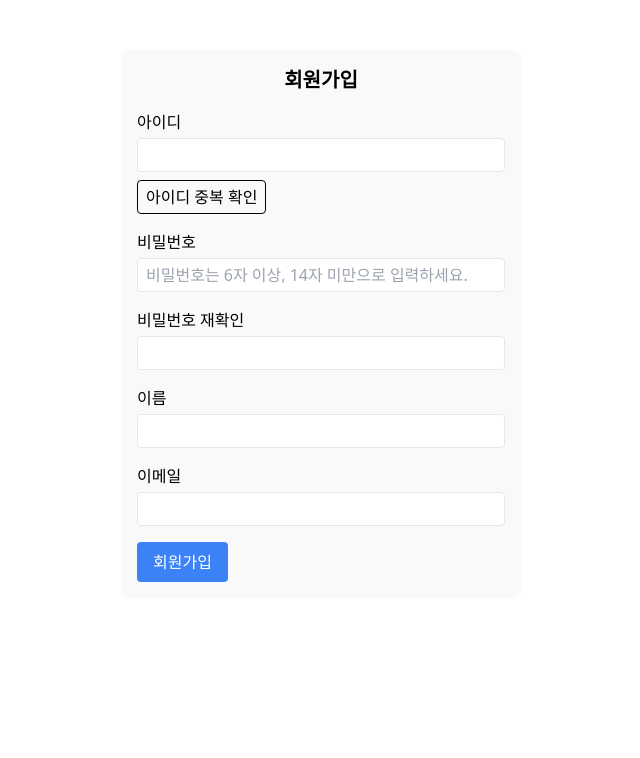
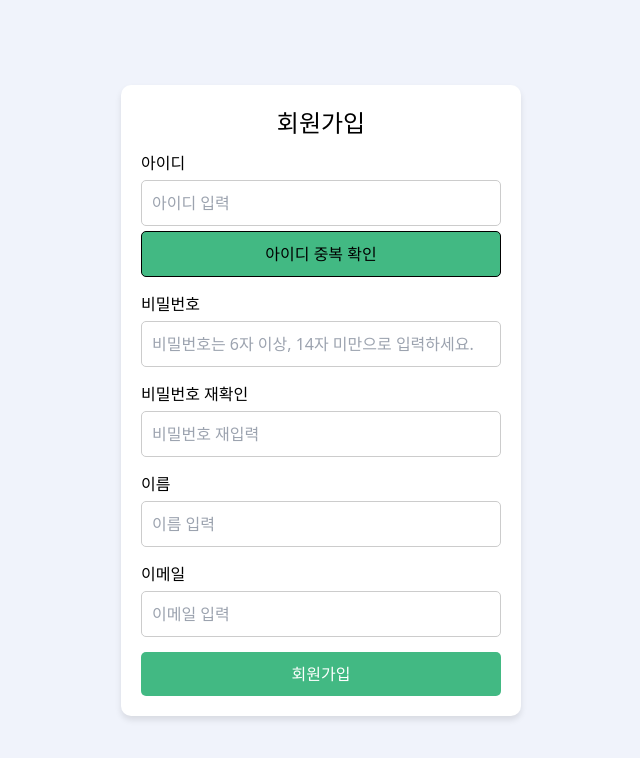
Before and after one commit to KJH-Programmer/HooniPing, a Vue app in the folder frontend/: page /signup in a window 1280 px wide. Shown: the top 758 px of the page, without its empty margins (319-959 px from the left). Built offline with nearby package versions, Linux system fonts and the light colour scheme.

Commit message:
회원가입 페이지 css 수정

```diff
--- a/frontend/src/components/SignupPage.vue
+++ b/frontend/src/components/SignupPage.vue
@@ -1,67 +1,84 @@
 <template>
-    <div class="signup-container">
-      <h2 class="text-xl font-bold text-center mb-4">회원가입</h2>
-      <form @submit.prevent="handleSubmit">
-        <div class="mb-4">
-          <label class="block mb-1 " for="user_id">아이디</label>
+  <div class="container">
+    <div class="form-wrapper">
 
+      <h2 class="form-title">회원가입</h2> <!-- 회원가입 제목 -->
+
+      <form @submit.prevent="handleSubmit"> <!-- 폼 제출 시 리로드 방지 -->
+        <div class="input-field">
+          <label for="user_id">아이디</label> <!-- 아이디 입력 레이블 -->
           <input
             v-model="formData.user_id"
             type="text"
             id="user_id"
-            class="border rounded w-full px-2 py-1"
+            placeholder="아이디 입력"
             required
           />
           <button
             type="button"
-            class="bg-gray-500 text-black px-2 py-1 mt-2 rounded border-1 border-black"
+            class="check-button"
             @click="checkUserId">
             아이디 중복 확인
           </button>
+          <span v-if="errors.user_id" class="text-red-500">{{ errors.user_id }}</span>
+          <span v-if="successMessage" class="text-green-500">{{ successMessage }}</span>
         </div>
 
-        <div class="mb-4">
-          <label class="block mb-1" for="password">비밀번호</label>
+        <div class="input-field">
+          <label for="password">비밀번호</label> <!-- 비밀번호 입력 레이블 -->
           <input
             v-model="formData.password"
             @input="validatePasswordLength"
             type="password"
             id="password"
-            class="border rounded w-full px-2 py-1"
-            :placeholder="'비밀번호는 6자 이상, 14자 미만으로 입력하세요.'"
+            placeholder="비밀번호는 6자 이상, 14자 미만으로 입력하세요."
             required
           />
-          <span v-if="errors.password" class="text-red-500">{{  errors.password }}</span>
+          <span v-if="errors.password" class="text-red-500">{{ errors.password }}</span>
         </div>
 
-        <div class="mb-4">
-          <label class="block mb-1" for="confirmPassword">비밀번호 재확인</label>
+        <div class="input-field">
+          <label for="confirmPassword">비밀번호 재확인</label> <!-- 비밀번호 재확인 레이블 -->
           <input
             v-model="formData.confirmPassword"
             type="password"
             id="confirmPassword"
-            class="border rounded w-full px-2 py-1"
+            placeholder="비밀번호 재입력"
             required
           />
         </div>
 
-        <div class="mb-4">
-          <label class="block mb-1" for="name">이름</label>
-          <input v-model="formData.name" type="text" id="name" class="border rounded w-full px-2 py-1" required />
+        <div class="input-field">
+          <label for="name">이름</label> <!-- 이름 입력 레이블 -->
+          <input
+            v-model="formData.name"
+            type="text"
+            id="name"
+            placeholder="이름 입력"
+            required
+          />
         </div>
 
-        <div class="mb-4">
-          <label class="block mb-1" for="email">이메일</label>
-          <input v-model="formData.email" type="email" id="email" class="border rounded w-full px-2 py-1" required />
+        <div class="input-field">
+          <label for="email">이메일</label> <!-- 이메일 입력 레이블 -->
+          <input
+            v-model="formData.email"
+            type="email"
+            id="email"
+            placeholder="이메일 입력"
+            required
+          />
         </div>
 
-        <button type="submit" class="bg-blue-500 text-white px-4 py-2 rounded">회원가입</button>
+        <button type="submit">회원가입</button> <!-- 회원가입 버튼 -->
       </form>
+
+    </div>
   </div>
 </template>
 
 <script>
-  import axios from 'axios';
+import axios from 'axios'; // Axios 라이브러리 임포트
 
 export default {
   data() {
@@ -74,14 +91,13 @@
         email: ''
       },
       errors: {
-          user_id:'',
+        user_id: '',
         password: ''
       },
       successMessage: '' // 성공 메세지
     };
   },
   methods: {
-      //아이디 중복 체크 버튼 클릭시 서버에 요청
     async checkUserId() {
       if (this.formData.user_id === '') {
         this.errors.user_id = '아이디를 입력해 주세요.';
@@ -93,12 +109,11 @@
           user_id: this.formData.user_id
         });
 
-          // 아이디가 중복이면 exists= true , 중복이아니면 false exists 부분은 백엔드에서 설정한 응답 변수로 변경
         if (response.data.exists) {
           this.errors.user_id = '이미 존재하는 아이디입니다.';
           this.successMessage = ''; // 성공 메세지 초기화
         } else {
-            this.errors.user_id = ''; // 중복되지 않으면 오류 메세지 제거
+          this.errors.user_id = ''; // 오류 메세지 제거
           this.successMessage = '사용 가능한 아이디입니다.';
         }
       } catch (error) {
@@ -106,18 +121,16 @@
         this.errors.user_id = '아이디를 확인하는 중 오류가 발생했습니다.';
       }
     },
-
-      // 비밀번호 자릿수 검증 (6자 이상, 14자 미만)
     validatePasswordLength() {
       const password = this.formData.password;
       const passwordLength = password.length;
 
       if (password === '') {
-          this.errors.password = ''; //비밀번혹 ㅏ공백일 때 오류 메세지 없음
+        this.errors.password = '';
       } else if (passwordLength < 6 || passwordLength >= 14) {
-          this.errors.password = '비밀번호는 6자리 이상, 14자리 미만이어야합니다.';
+        this.errors.password = '비밀번호는 6자리 이상, 14자리 미만이어야 합니다.';
       } else {
-          this.errors.password = ''; //조건에 맞으면 에러 메세지 삭제
+        this.errors.password = '';
       }
     },
     async handleSubmit() {
@@ -135,7 +148,7 @@
         user_id: this.formData.user_id,
         password: this.formData.password,
         name: this.formData.name,
-          email: this.formData.email,
+        email: this.formData.email
       };
 
       try {
@@ -156,11 +169,68 @@
 </script>
 
 <style scoped>
-  .signup-container {
+.container {
+  display: flex;
+  justify-content: center;
+  align-items: center;
+  height: 100vh;
+  background-color: #f0f3fb;
+}
+
+.form-wrapper {
+  width: 100%;
   max-width: 400px;
-    margin: 50px auto;;
-    padding: 1rem;
-    background-color: #f9f9f9;
-    border-radius: 8px;
+  padding: 20px;
+  background-color: #fff;
+  border-radius: 10px;
+  box-shadow: 0 4px 6px rgba(0, 0, 0, 0.1);
+}
+
+.form-title {
+  text-align: center;
+  font-size: 24px;
+  margin-bottom: 10px;
+}
+
+.input-field {
+  margin-bottom: 15px;
+}
+
+input {
+  width: 100%;
+  padding: 10px;
+  margin-top: 5px;
+  border: 1px solid #ccc;
+  border-radius: 5px;
+  font-size: 16px;
+  font-family: inherit;
+}
+
+button {
+  width: 100%;
+  padding: 10px;
+  background-color: #42b983;
+  color: white;
+  border: none;
+  border-radius: 5px;
+  cursor: pointer;
+  font-size: 16px;
+}
+
+button:hover {
+  background-color: #36996e;
+}
+
+.check-button {
+  margin-top: 5px;
+  background-color: #42b983; /* gray로 수정 */
+  color: black;
+  border: 1px solid black;
+  border-radius: 5px;
+  cursor: pointer;
+}
+
+.check-button:hover {
+  background-color: #ccc;
 }
 </style>
```
Lines whose indentation alone changed are shown as unchanged.
